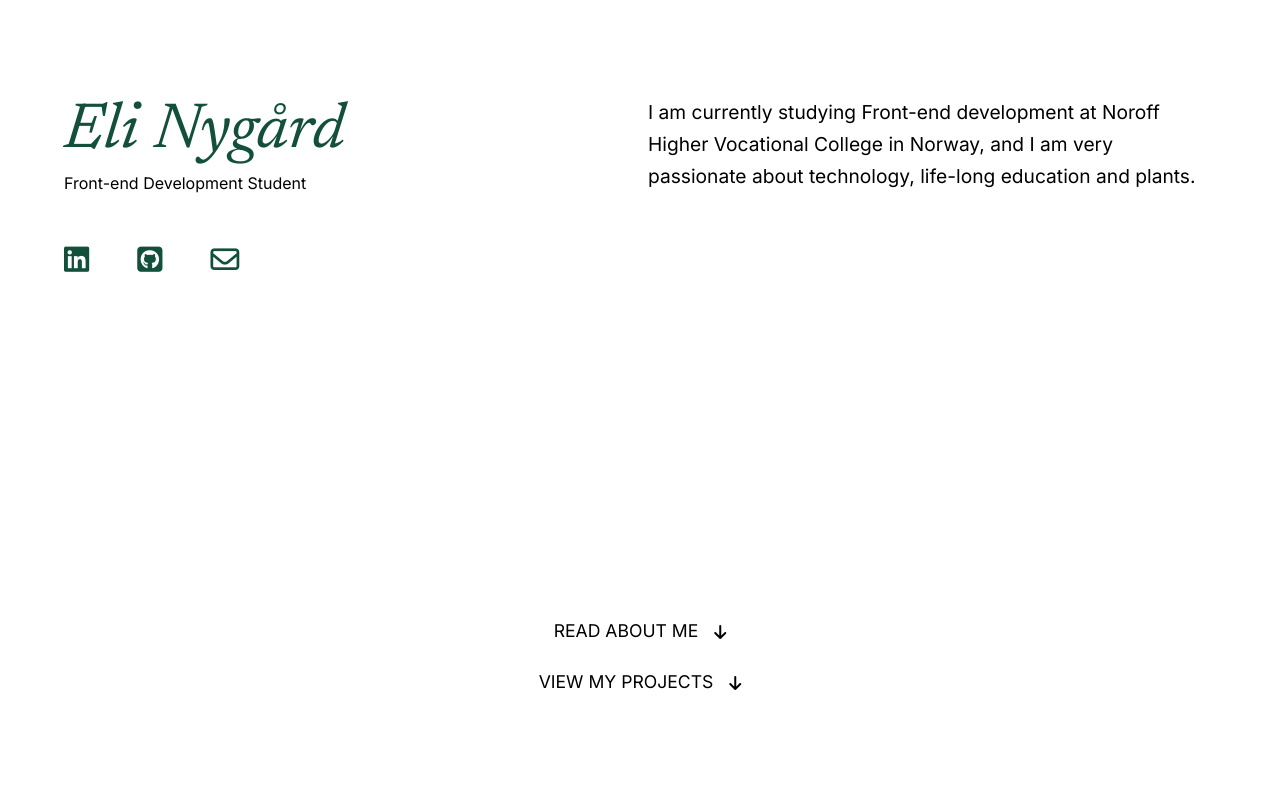
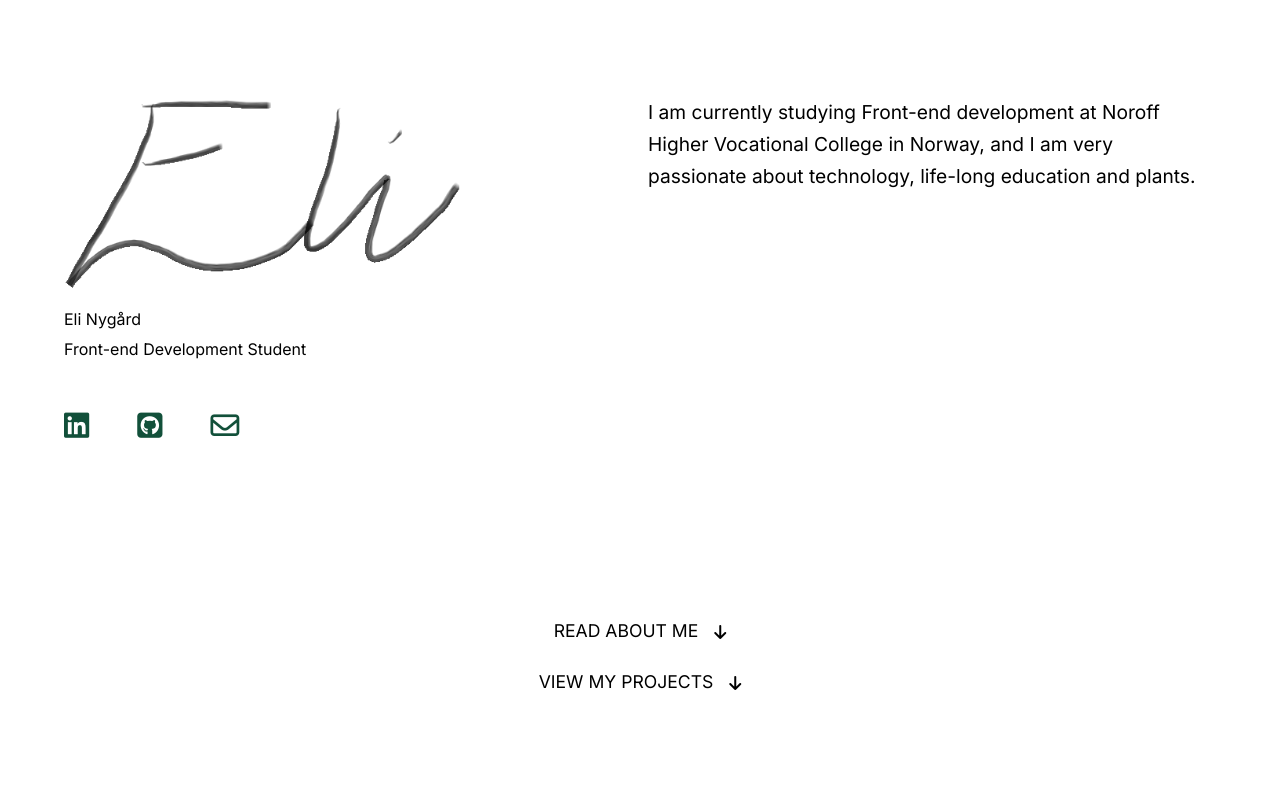
Before and after one commit to EliNygard/portfolio, a plain HTML site: page index.html in a window 1280 px wide. Shown: the top 800 px of the page. Drawn offline with nearby package versions, Linux system fonts and the light colour scheme.

Commit message:
adding signature

```diff
--- a/css/intro.css
+++ b/css/intro.css
@@ -13,9 +13,15 @@
   justify-content: space-between;
 }
 
+.intro-1 img {
+  width: 100%;
+  max-width: 400px;
+  margin-bottom: 1rem;
+}
+
 .intro-1 h1 {
-  font-size: 3rem;
-  margin: 0;
+  font-size: .8rem;
+  margin: 0 0 .5rem 0;
 }
 
 .intro-1 p {
@@ -43,7 +49,7 @@
 }
 
 .contact-icons li a i:hover {
-  color: var(--color-theme-red-hover);
+  color: #e05d62;
 }
 
 .intro-menu {
--- a/css/media.css
+++ b/css/media.css
@@ -63,7 +63,7 @@
   }
 
   .intro-1 h1 {
-    font-size: 4rem;
+    font-size: 1rem;
   }
 
   .intro-2 {
--- a/css/projects-list.css
+++ b/css/projects-list.css
@@ -82,7 +82,7 @@
 }
 
 .project-wrapper img,
-.project-text-content div,
+.project-text-content > div,
 .github-link {
   cursor: pointer;
 }
--- a/index.html
+++ b/index.html
@@ -56,7 +56,8 @@
     <div class="intro-wrapper max-w">
       <div class="intro-container">
         <section class="intro-1">
-          <h1 class="newsreader-heading color-theme-green">Eli Nygård</h1>
+          <img src="signature/signature_4.png" alt="Eli Nygard">
+          <h1 class="inter-font color-text-dark">Eli Nygård</h1>
           <p class="inter-font color-text-dark">
             Front-end Development Student
           </p>
@@ -120,7 +121,7 @@
         </div>
 
         <ul id="projects-list">
-          <li class="project-item">
+          <!-- <li class="project-item">
             <div class="project-wrapper">
               <img src="projects-img/HVL_16-9.png" alt="" />
               <div class="project-text-content">
@@ -145,13 +146,13 @@
                     <span>javascript</span>
                   </li>
                 </ul>
-                <a title="GitHub Repository" class="github-link" href="">
+                <a title="GitHub Repository" class="github-link">
                   <p class="uppercase">View code</p>
                   <i class="fa-brands fa-github"></i>
                 </a>
               </div>
             </div>
-          </li>
+          </li> -->
         </ul>
       </section>
     </div>
--- a/javascript/htmlProjects.mjs
+++ b/javascript/htmlProjects.mjs
@@ -66,8 +66,8 @@ export function generateProjectsHtml(project) {
 
   projectItem.appendChild(projectWrapper);
   projectWrapper.append(img, projectTextContent);
+  projectTextContent.append(linkWrapper, languagesList, gitLink);
   linkWrapper.append(titleContainer, description);
-  projectTextContent.append(linkWrapper, languagesList, gitLink);
   titleContainer.append(projectTitle, linkIcon);
   gitLink.append(gitLinkText, gitIcon);
 
```
Also changed, not shown: signature/Uten navn.png (added), signature/signature_1.png (added), signature/signature_2.png (added), signature/signature_3.png (added), signature/signature_4.png (added).
